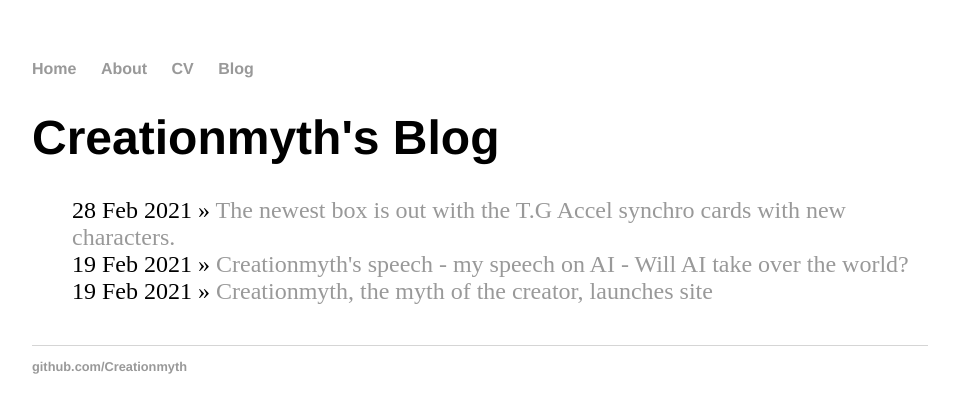
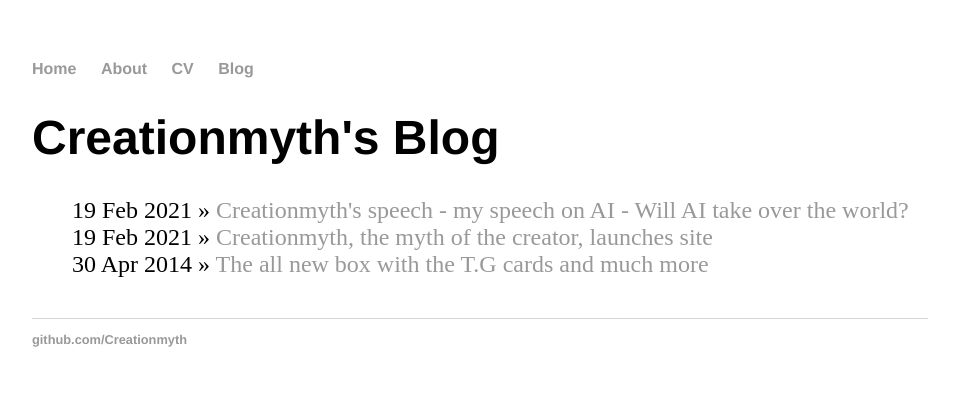
Before and after one commit to Creationmyth/Creationmyth.github.io, a Jekyll site: the page built from blog/index.html, in a window 1280 px wide. Shown: the top 413 px of the page, without its empty margins (160-1119 px from the left). Built offline with Jekyll 4.4.1, drawn with Linux system fonts in a browser that asks for light colours.

Commit message:
Update 2020-02-28-the-new-box-antinomic-theory.md

```diff
--- a/_posts/2020-02-28-the-new-box-antinomic-theory.md
+++ b/_posts/2020-02-28-the-new-box-antinomic-theory.md
@@ -1,10 +1,7 @@
 ---
 layout: post
-title: "The newest box is out with the T.G Accel synchro cards with new characters."
-date: 2021-02-28
+title: "The all new box with the T.G cards and much more "
+date: 2014-04-30
 ---
-The all new box in Duel Links is here, Antimony's Theory. It is a really cool box as it has many accel synchro monsters and it is quite fun to play with - of course doing it in loaner deck duels.
-The new character too is one of Yusei's friend in the yugioh 5ds anime and he is quite cool.
-Well, after using all <em> 500 gems</em> on the Judgment force box which contains World Legacy cards, I had a turbo duel against Antinomy due to the event, and was really fun.
-I used my Draguinity deck with Yusei's skill, mark of the Dragon's head, which allowed me to summon Shooting star dragon and stardust, having them both on the field at the exact same time thanks to Stardust Flash, a card that revives Stardust dragon from the grave.
-My favourite deck currently is Shiranui - which I have - and may soon change. I really like World legacy and the fact that it can make the opponent's extra deck useless is really critical especially if it is a deck which heavily relies on it.
+
+The all new box in Duel Links is here, Antimony's Theory. It is a really cool box as it has many accel synchro monsters and it is quite fun to play with - of course doing it in loaner deck duels. The new character too is one of Yusei's friend in the yugioh 5ds anime and he is quite cool. Well, after using all <em> 500 gems</em> on the Judgment force box which contains World Legacy cards, I had a turbo duel against Antinomy due to the event, and was really fun. I used my Draguinity deck with Yusei's skill, mark of the Dragon's head, which allowed me to summon Shooting star dragon and stardust, having them both on the field at the exact same time thanks to Stardust Flash, a card that revives Stardust dragon from the grave. My favourite deck currently is Shiranui - which I have - and may soon change. I really like World legacy and the fact that it can make the opponent's extra deck useless is really critical especially if it is a deck which heavily relies on it.
```
